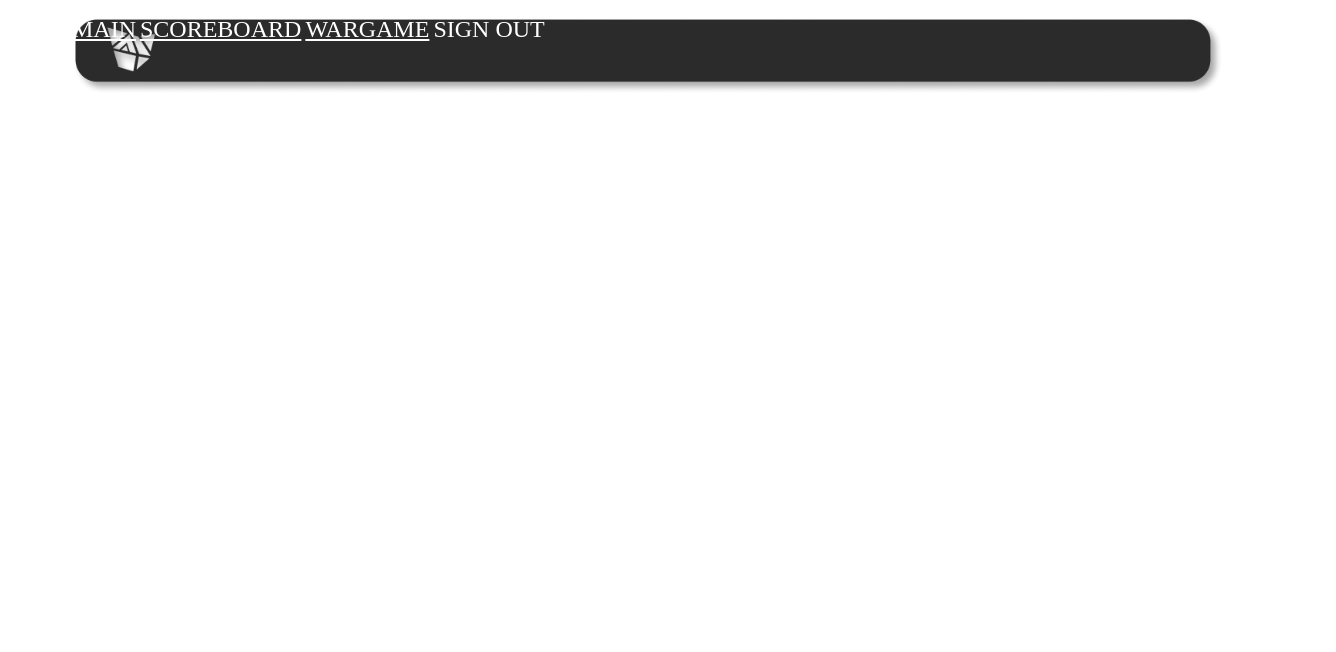
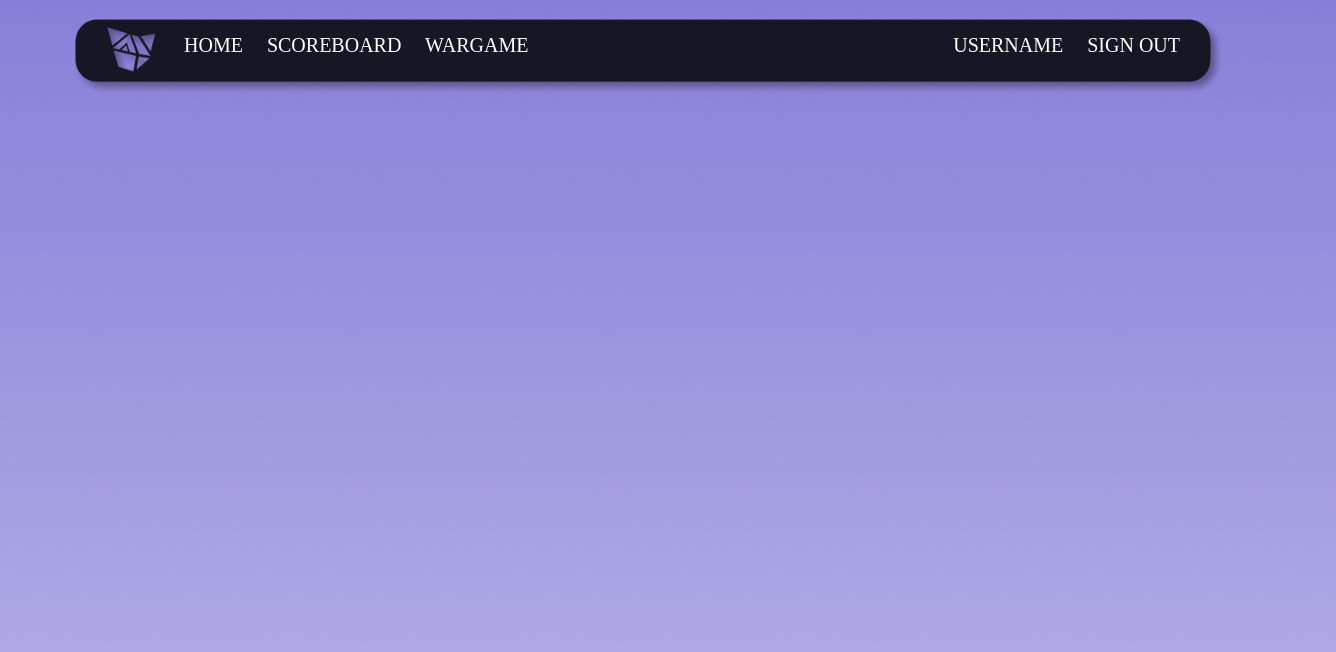
Before and after one commit to SECGAME/SECGAME, a plain HTML site: page ux/main.html in a window 1280 px wide. Shown: the whole page, 1336 px wide, since content can reach past the window. Drawn offline with Linux system fonts and the light colour scheme.

Commit message:
Update: Navigation bar

```diff
--- a/ux/nav.html
+++ b/ux/nav.html
@@ -3,8 +3,13 @@
 </style>
 
 <nav id="navbar">
-    <a class="nav-item" href="/">MAIN</a>
-    <a class="nav-item" href="/">SCOREBOARD</a>
-    <a class="nav-item" href="/">WARGAME</a>
-    <a class="nav-item">SIGN OUT</a>
+    <div id="nav-items">
+        <a class="nav-item" href="/main.html">HOME</a>
+        <a class="nav-item" href="/">SCOREBOARD</a>
+        <a class="nav-item" href="/">WARGAME</a>
+        <span id="user-info">
+            <p id="username" class="nav-item">USERNAME</p>
+            <a id="signout" class="nav-item" onclick="JS()">SIGN OUT</a>
+        </span>
+    </div>
 </nav>
--- a/ux/static/css/main.css
+++ b/ux/static/css/main.css
@@ -0,0 +1,3 @@
+body {
+    background-image: url("/static/img/background.png");
+}
--- a/ux/static/css/nav.css
+++ b/ux/static/css/nav.css
@@ -8,7 +8,24 @@
     background-size: 100% 100%;
 }
 
+#nav-items {
+    transform: translate(14vh, 1.7vh);
+}
+
 .nav-item {
+    display: inline-block;
+
+    margin-top: 0.5vh;
+    margin-right: 2.5vh;
+
+    cursor: pointer;
+    text-decoration: none;
     color: white;
-    font-size: 3vh;
+    font-size: 2.5vh;
 }
+
+#user-info {
+    float: right;
+
+    margin-right: 17vh;
+}
--- a/ux/static/css/signin.css
+++ b/ux/static/css/signin.css
@@ -1,5 +1,5 @@
 body {
-    background-image: url("/static/img/signin-background.png");
+    background-image: url("/static/img/background.png");
 }
 
 .signin-box {
```
Also changed, not shown: ux/static/img/background.png (renamed from ux/static/img/signin-background.png).
